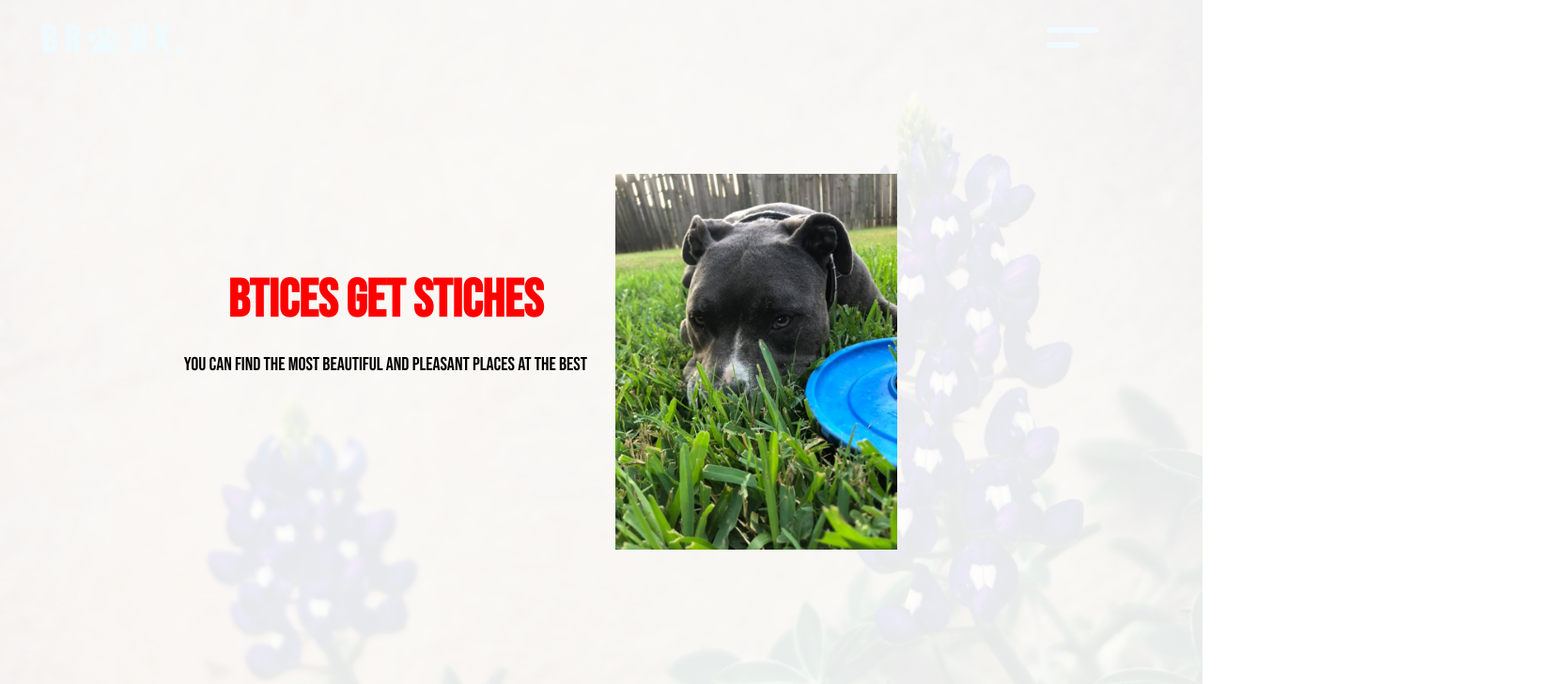
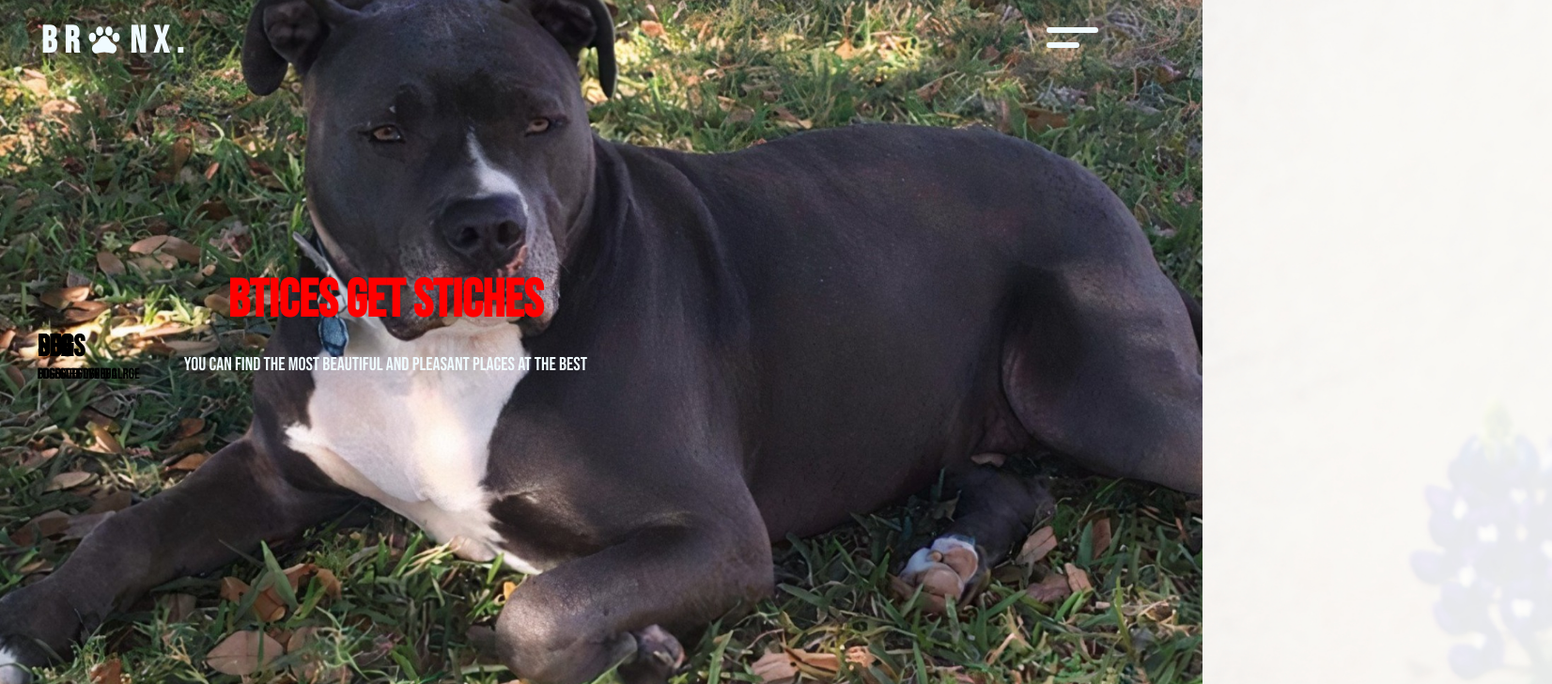
Before and after one commit to okeith12/Bronx-ReactJS-, a React (Create React App) app in the folder bronx/: page /about in a window 1280 px wide. Shown: the top 728 px of the page at 94% size, 1652 px wide, since content can reach past the window. Built offline with nearby package versions, Linux system fonts and the light colour scheme.

Commit message:
finshed story dectio

```diff
--- a/bronx/src/App.js
+++ b/bronx/src/App.js
@@ -8,7 +8,7 @@ import About from './pages/about';
 
 function App() {
   return (
-    <Router onUpdate={() => window.scrollTo(0, 0)}>
+    <Router>
       <Switch>
         <Route path="/" component={Home} exact/>
         <Route path="/about" component={About} exact/>
--- a/bronx/src/components/StorySection/Data.js
+++ b/bronx/src/components/StorySection/Data.js
@@ -1,16 +1,69 @@
+
+
 
 
 export const storySectionOne = {
     id: 'about',
+    isFirst: true,
     story: 1,
-    picBg:false,
+    picBg:true,
     bgImg: require('../../images/bronx_gal_27.jpg').default,
+    bgImg2: require('../../images/bronx_home_gal_04.jpg').default,
     storyTitle: 'Btices get stiches',
     storyDesc: 'You can find the most beautiful and pleasant places at the best',
     darkTitle: true,
+    darkDesc:true,
+    imgStart:false,
+    hasImg: false,
+    hasTwoImg: false,
+
+};
+
+export const storySectionTwo = {
+    id: 'about',
+    isFirst: false,
+    story: 2,
+    picBg:false,
+    bgImg: require('../../images/bronx_home_gal_04.jpg').default,
+    bgImg2: require('../../images/bronx_gal_27.jpg').default,
+    storyTitle: 'Bronx, our gray baby,',
+    storyDesc: 'You can find the most beautiful and pleasant places at the best',
+    darkTitle: false,
     darkDesc: false,
     imgStart:false,
     hasImg: true,
     hasTwoImg: false,
 
 };
+export const storySectionThree = {
+    id: 'about',
+    isFirst: false,
+    story: 3,
+    picBg:true,
+    bgImg: require('../../images/bronx_home_gal_04.jpg').default,
+    bgImg2: require('../../images/bronx_gal_27.jpg').default,
+    storyTitle: 'Btices get stiches',
+    storyDesc: 'You can find the most beautiful and pleasant places at the best',
+    darkTitle: true,
+    darkDesc: true,
+    imgStart:false,
+    hasImg: false,
+    hasTwoImg: false,
+
+};
+export const storySectionFour = {
+    id: 'about',
+    isFirst: false,
+    story: 4,
+    picBg:false,
+    bgImg: require('../../images/bronx_home_gal_04.jpg').default,
+    bgImg2: require('../../images/bronx_gal_27.jpg').default,
+    storyTitle: 'Btices get stiches',
+    storyDesc: 'You can find the most beautiful and pleasant places at the best',
+    darkTitle: false,
+    darkDesc: false,
+    imgStart:true,
+    hasImg: true,
+    hasTwoImg: false,
+
+};
--- a/bronx/src/components/StorySection/index.js
+++ b/bronx/src/components/StorySection/index.js
@@ -2,10 +2,11 @@ import React from 'react'
 import {StoryContainer,TextWrapper,StoryImage,StoryImgOverlay,StoryWrapper,StoryImg,StoryGrid,StoryData,StoryTitle,StoryDesc} from "./storyElement";
 
 
-const StorySection = ({hasImg,bgImg,id,picBg,imgStart,storyTitle,storyDesc,darkTitle,darkDesc}) => {
+
+const StorySection = ({hasImg,bgImg,isFirst,id,picBg,imgStart,storyTitle,storyDesc,darkTitle,darkDesc}) => {
     return (
         <>
-            <StoryContainer id={id} picBg={picBg}>
+            <StoryContainer isFirst={isFirst} id={id} picBg={picBg} bgImg={bgImg}>
                 <StoryWrapper >
                     <StoryGrid imgStart={imgStart} hasImg={hasImg}>
                         <StoryData>
--- a/bronx/src/components/StorySection/storyElement.js
+++ b/bronx/src/components/StorySection/storyElement.js
@@ -1,7 +1,27 @@
 import styled from 'styled-components';
+import hero01 from '../../images/hero_01.jpg';
+import  { storySectionOne, storySectionThree } from './Data';
+
 
 export const StoryContainer = styled.div`
-background:${({picBg}) => (picBg ? '#f9f9f9' : 'transparent')};
+margin-top:${({isFirst}) => (isFirst ? '-80px' : '0')};
+${({picBg}) => {
+    if(picBg && storySectionOne.story !== 3){
+        return `
+        background: url(${storySectionOne.bgImg2}) center center/cover no-repeat;
+        `
+    }
+    else if(picBg && storySectionThree.story === 3){
+        return`
+        background: url(${storySectionThree.bgImg2}) center center/cover no-repeat;
+        `
+    }
+    else{
+        return`
+        background: transparent;
+        `
+    }
+}}
 
 @media screen and (max-width: 768px){
     padding: 7rem 0 2rem;
@@ -9,10 +29,11 @@ background:${({picBg}) => (picBg ? '#f9f9f9' : 'transparent')};
 
 `
 
+
 export const StoryWrapper = styled.div`
 display:grid;
 z-index: 1;
-height:80vh;
+height:100vh;
 width: 100%;
 max-width:1100px;
 margin-right: auto;
@@ -21,7 +42,7 @@ padding: 0 24px;
 justify-content:center;
 `
 export const StoryGrid = styled.div`
-    display:${({hasImg}) => (hasImg ? 'grid' : 'flex')};
+    display:grid;
     grid-auto-columns: minmax(auto,1fr);
     align-items:center;
     grid-template-areas: ${({imgStart}) => (imgStart ? `'img cont'` : `'cont img'`)};
@@ -61,7 +82,7 @@ color:${({darkDesc}) => (darkDesc ? 'var(--light-color)' : 'black')};
 
 `
 export const StoryImg= styled.div`
-// display:${({hasImg}) => (hasImg ? 'none' : 'inline')};
+display:${({hasImg}) => (hasImg ? 'inline' : 'none')};
 grid-area:img;
 margin-bottom: 15px;
 padding: 0 15px;
--- /dev/null
+++ b/bronx/src/components/dogs.js
@@ -0,0 +1,107 @@
+import React from 'react'
+import styled from 'styled-components'
+import hero01 from '../images/bronx_gal_27.jpg';
+
+
+const DogSectionTitle = styled.h1`
+
+  `
+const DogContainer = styled.div`
+height: 80vh;
+display: flex;
+flex-direction: column;
+justify-content: center;
+align-items:center;
+background: #010606;
+`
+const DogWrapper = styled.div`
+    max-width:300px;
+    margin: 0 auto;
+    display: grid;
+    grid-template-columns: 1fr 1fr 1fr;
+    align-items: center;
+    grid-gap:16px;
+    padding: 0 50px;
+
+    @media screen and (max-width: 1000px){
+        grid-template-columns: 1fr 1fr;
+    }
+    @media screen and (max-width: 768px){
+        grid-template-columns: 1fr;
+        padding: 0 20px;
+    }
+`
+const DogCard = styled.div`
+background: #ffff;
+display: flex;
+flex-direction: flex-start;
+align-items:center;
+border-radius: 10px;
+max-height: 500px;
+padding: 30px;
+box-shadow: 0 1px 3px rgba(0,0,0,0.2);
+transition: all 0.2s ease-in-out;
+`
+const DogImage = styled.img`
+transition: .3s ease in;
+max-width: 300px;
+height: 450px;
+&:hover{
+    transform: scale(1.1);
+}
+
+
+`
+const DogData = styled.div`
+position: absolute;
+    top: 350px;
+    left: 40px;
+
+`
+const DogDataTitle = styled.h1`
+
+`
+const DogDesc = styled.p`
+
+`
+
+
+
+const DogSection = () => {
+    return (
+        <>
+            <DogContainer>
+                <DogSectionTitle>
+                    DOGS LIVING LARGE
+                </DogSectionTitle>
+                <DogWrapper>
+
+                        <DogCard>
+                            <DogImage src={hero01} alt=''></DogImage>
+                            <DogData>
+                                <DogDataTitle>DOGS</DogDataTitle>
+                                <DogDesc>Dogs are lvnig alrge</DogDesc>
+                            </DogData>
+                        </DogCard>
+                        <DogCard>
+                            <DogImage src={hero01} alt=''></DogImage>
+                            <DogData>
+                                <DogDataTitle>SDA</DogDataTitle>
+                                <DogDesc>fdsfgdfgdgfgf</DogDesc>
+                            </DogData>
+                        </DogCard>
+                        <DogCard>
+                            <DogImage src={hero01} alt=''></DogImage>
+                            <DogData>
+                                <DogDataTitle>dfg</DogDataTitle>
+                                <DogDesc>fdgdfgdfgfgfdg</DogDesc>
+                            </DogData>
+                        </DogCard>
+                        </DogWrapper>
+
+            </DogContainer>
+        </>
+    )
+}
+
+export default DogSection
--- a/bronx/src/pages/about.js
+++ b/bronx/src/pages/about.js
@@ -1,16 +1,20 @@
 import React from 'react'
 import AnniversaryVideo from '../components/AnniversaryVideo'
+import DogSection from '../components/dogs'
 import Footer from '../components/Footer'
 import { Navbar } from '../components/Navbar'
 import StorySection from '../components/StorySection'
-import { storySectionOne } from '../components/StorySection/Data'
+import { storySectionFour, storySectionOne, storySectionThree, storySectionTwo } from '../components/StorySection/Data'
 
 const About = () => {
     return (
     <>
     <Navbar/>
      <StorySection {...storySectionOne}/>
-     <AnniversaryVideo/>
+     <StorySection {...storySectionTwo}/>
+     <StorySection {...storySectionThree}/>
+     <StorySection {...storySectionFour}/>
+     <DogSection/>
      <Footer/>
      </>
     )
--- a/bronx/src/pages/index.js
+++ b/bronx/src/pages/index.js
@@ -1,4 +1,5 @@
-import React, {useLayoutEffect} from 'react'
+import React from 'react'
+import AnniversaryVideo from '../components/AnniversaryVideo';
 import Footer from '../components/Footer';
 import GallerySummary from '../components/GallerySummary';
 import Hero from '../components/Hero';
@@ -17,6 +18,7 @@ const Home = () => {
         <Hero/>
         <Summary/>
         <GallerySummary/>
+        <AnniversaryVideo/>
         <Quote/>
         <Footer/>
         </>
```
